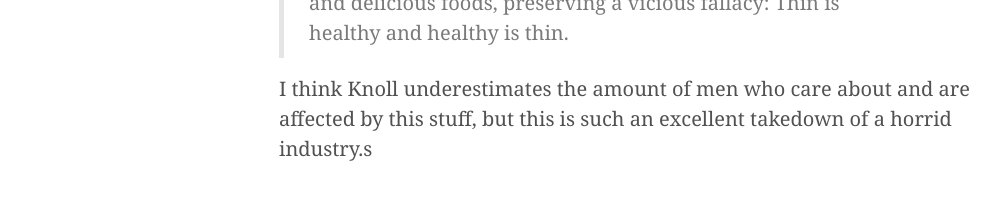
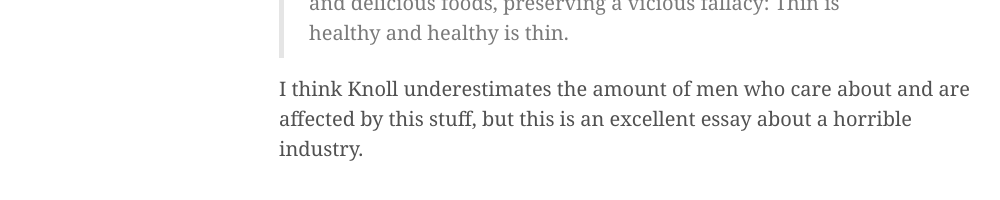
Before and after one commit to davidixon/davidixon.github.io, a Jekyll site: the page built from _posts/2019-06-10-wellness.md, in a window 1280 px wide. Shown: the part 544-744 px from the top of the page, without its empty margins (1-1001 px from the left). Built offline with Jekyll 4.4.1, drawn with Linux system fonts in a browser that asks for light colours.

Commit message:
Fixed grammar

```diff
--- a/_posts/2019-06-10-wellness.md
+++ b/_posts/2019-06-10-wellness.md
@@ -9,4 +9,4 @@ Jessica Knoll, writing in *The New York Times*:
 
 > I called this poisonous relationship between a body I was indoctrinated to hate and food I had been taught to fear “wellness.” This was before I could recognize wellness culture for what it was — a dangerous con that seduces smart women with pseudoscientific claims of increasing energy, reducing inflammation, lowering the risk of cancer and healing skin, gut and fertility problems. But at its core, “wellness” is about weight loss. It demonizes calorically dense and delicious foods, preserving a vicious fallacy: Thin is healthy and healthy is thin.
 
-I think Knoll underestimates the amount of men who care about and are affected by this stuff, but this is such an excellent takedown of a horrid industry.s
+I think Knoll underestimates the amount of men who care about and are affected by this stuff, but this is an excellent essay about a horrible industry.
```
